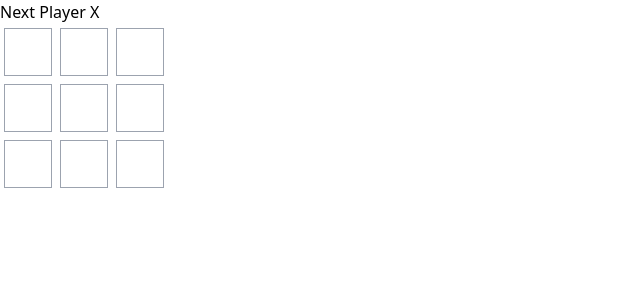
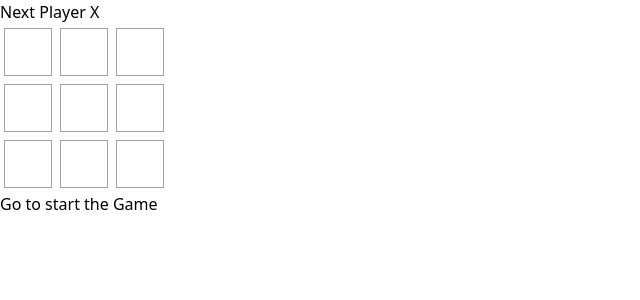
Before and after one commit to HironmoyRay/Tic-Tac-Toe, a React (Vite) app: page / in a window 1280 px wide. Shown: the top 300 px of the page, without its empty margins (0-640 px from the left). Built offline with nearby package versions, Linux system fonts and the light colour scheme.

Commit message:
Using map for tracking History

```diff
--- a/src/App.jsx
+++ b/src/App.jsx
@@ -12,7 +12,7 @@ function Square({ value, onSquareClick }) {
   );
 }
 
-function Board({isXNext,squares,onPlay}) {
+function Board({ isXNext, squares, onPlay }) {
   const winner = calculateWinner(squares);
   let status;
 
@@ -38,7 +38,6 @@ function Board({isXNext,squares,onPlay}) {
     // setSquares(newSquares);
     // setIsXNext(!isXNext);
     onPlay(newSquares);
-
   }
   return (
     <>
@@ -92,12 +91,28 @@ function Board({isXNext,squares,onPlay}) {
 export default function Game() {
   const [history, setHistory] = useState([Array(9).fill(null)]);
   const [isXNext, setIsXNext] = useState(true);
+
   const currentSquares = history[history.length - 1];
 
   function handlePlay(nextSquares) {
     setIsXNext(!isXNext);
     setHistory([...history, nextSquares]);
   }
+
+  const moves = history.map((squares, move) => {
+    let description;
+    if (move > 0) {
+      description = `Go to the move # ${move}`;
+    } else {
+      description = `Go to start the Game`;
+    }
+    return (
+      <li>
+        <button>{description}</button>
+      </li>
+    );
+  });
+
   return (
     <div>
       <div>
@@ -107,7 +122,9 @@ export default function Game() {
           onPlay={handlePlay}
         ></Board>
       </div>
-      <div>{/* To Be Developed */}</div>
+      <div>
+        <ol>{moves}</ol>
+      </div>
     </div>
   );
 }
```
